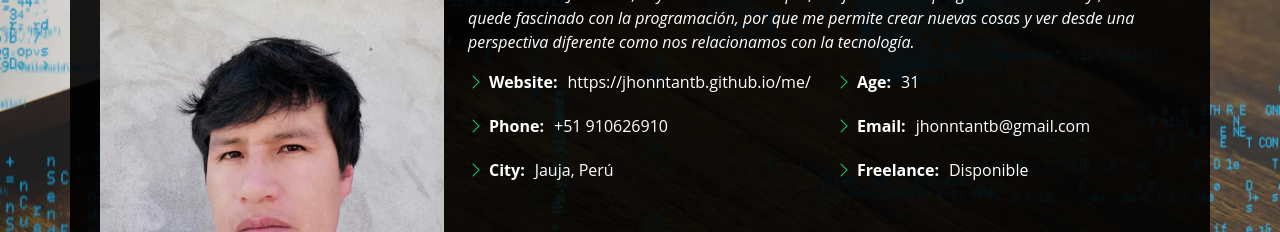
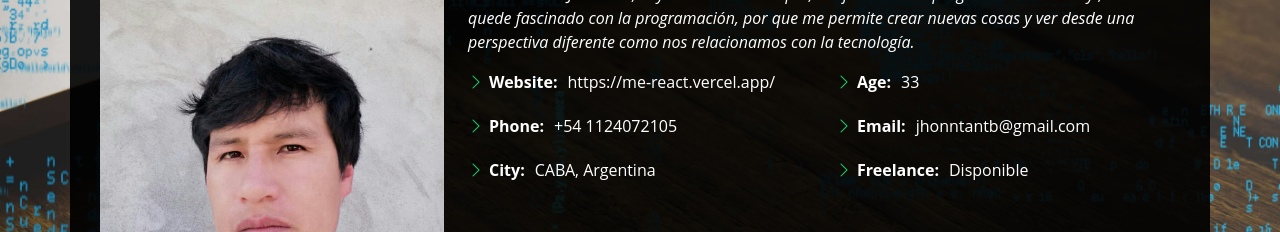
Before and after one commit to jhonntantb/me_react, a React (Create React App) app: page /about in a window 1280 px wide. Shown: the part 310-542 px from the top of the page. Built offline with nearby package versions, Linux system fonts and the light colour scheme.

Commit message:
Update About.jsx
info change

```diff
--- a/src/pages/About/About.jsx
+++ b/src/pages/About/About.jsx
@@ -23,14 +23,14 @@ const About = () => {
             <div className='row'>
               <div className='col-lg-6'>
                 <ul>
-                  <li><i className='bi bi-chevron-right'></i> <strong>Website:</strong>https://jhonntantb.github.io/me/<span></span></li>
-                  <li><i className='bi bi-chevron-right'></i> <strong>Phone:</strong> <span>+51 910626910</span></li>
-                  <li><i className='bi bi-chevron-right'></i> <strong>City:</strong> <span>Jauja, Perú</span></li>
+                  <li><i className='bi bi-chevron-right'></i> <strong>Website:</strong>https://me-react.vercel.app/<span></span></li>
+                  <li><i className='bi bi-chevron-right'></i> <strong>Phone:</strong> <span>+54 1124072105</span></li>
+                  <li><i className='bi bi-chevron-right'></i> <strong>City:</strong> <span>CABA, Argentina</span></li>
                 </ul>
               </div>
               <div className='col-lg-6'>
                 <ul>
-                  <li><i className='bi bi-chevron-right'></i> <strong>Age:</strong> <span>31</span></li>
+                  <li><i className='bi bi-chevron-right'></i> <strong>Age:</strong> <span>33</span></li>
                   <li><i className='bi bi-chevron-right'></i> <strong>Email:</strong> <span>jhonntantb@gmail.com</span></li>
                   <li><i className='bi bi-chevron-right'></i> <strong>Freelance:</strong> <span>Disponible</span></li>
                 </ul>
```
